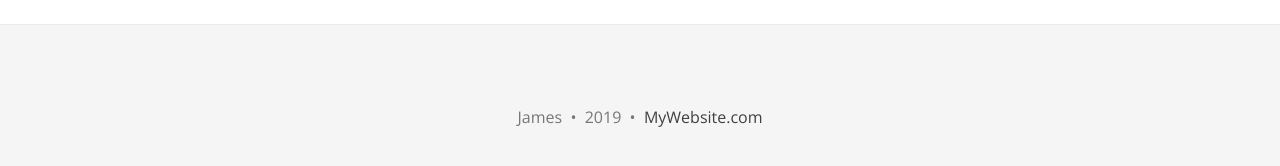
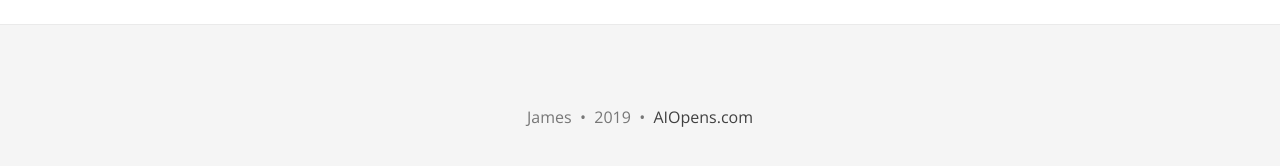
Before and after one commit to AIFirm/AIFirm.github.io, a Jekyll site: the page built from index.md, in a window 1280 px wide. Shown: the part 157-323 px from the top of the page. Built offline with Jekyll 4.4.1, drawn with Linux system fonts in a browser that asks for light colours; nearby versions of some CDN libraries; our own code applies the rules of GitHub Pages for plain Markdown files; the list of posts is cut into pages by our own code.

Commit message:
Update _config.yml

```diff
--- a/_config.yml
+++ b/_config.yml
@@ -98,7 +98,7 @@ social-network-links:
 
 # How to display the link to the website in the footer
 # Remove this if you don't want a link in the footer
-url-pretty: "MyWebsite.com"  # eg. "deanattali.com/beautiful-jekyll"
+url-pretty: "AIOpens.com"  # eg. "deanattali.com/beautiful-jekyll"
 
 # --- Web Statistics Section --- #
 
```
